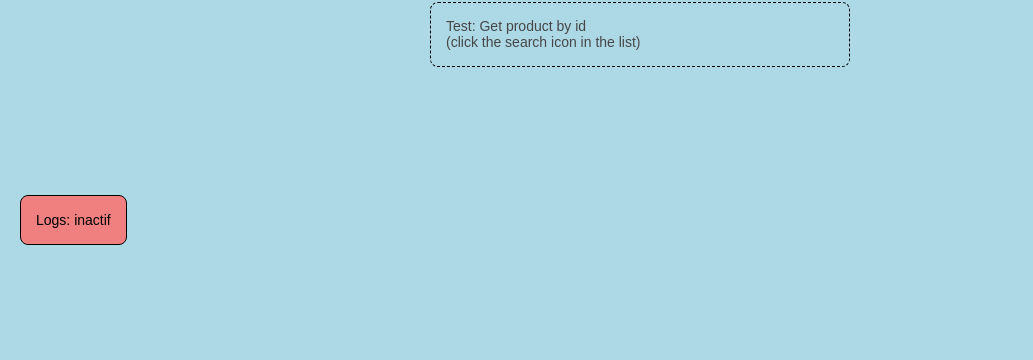
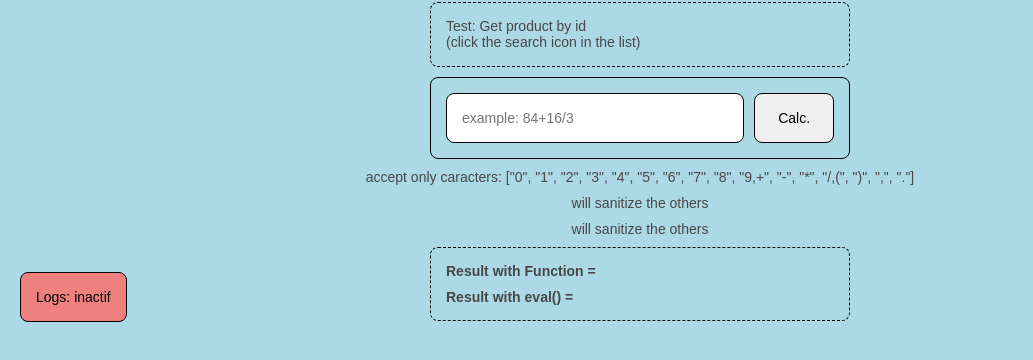
Before and after one commit to vasalome/test-technique-paloit, a React (Create React App) app in the folder client/: page / in a window 1280 px wide. Shown: the part 458-818 px from the top of the page, without its empty margins (0-1033 px from the left). Built offline with nearby package versions, Linux system fonts and the light colour scheme; no server answers.

Commit message:
try last demo

```diff
--- a/client/src/App.tsx
+++ b/client/src/App.tsx
@@ -177,7 +177,7 @@ function App() {
           </OptionsContainer>
           : <OptionsContainer>Test: Get product by id<br/>(click the search icon in the list)</OptionsContainer>
         }
-        {/* <Calculator activeLog={activeLog} /> */}
+        <Calculator activeLog={activeLog} />
       </Layout>
         <Button log active={activeLog}
           onClick={() => setLog((prevState) => { return (!prevState) })}>
--- a/client/src/components/Calculator/index.tsx
+++ b/client/src/components/Calculator/index.tsx
@@ -9,6 +9,10 @@ import {
 interface Properators {
   activeLog?: boolean
 }
+
+const accepted = ['0','1','2','3','4','5','6','7','8','9'];
+const operators = ['+','-','*','/'];
+const separators = ['(', ')', ',', '.'];
 
 const Calculator: FunctionComponent<Properators> = ({activeLog}) => {
   const [input, setInput] = useState<string>('')
@@ -25,20 +29,22 @@ const Calculator: FunctionComponent<Properators> = ({activeLog}) => {
         onChange={(e: React.FormEvent<HTMLInputElement>) => setInput(e.currentTarget.value)}
       />
       <Button
-        // onClick={() => calculate(input)}
         onClick={() => {
           setByEval(eval(input))
-          console.log(calculate(input))
-          setResult(calculate(input))
+          const result = calculate(input);
+          setResult(result)
         }}
       >Calc.</Button>
     </InputContainer>
+    <div>accept only caracters: ["{accepted.join('", "')},{operators.join('", "')},{separators.join('", "')}"]</div>
+    <div>will sanitize the others</div>
+    <div>will sanitize the others</div>
     <OptionsContainer style={{flexDirection: 'column'}}>
       <span style={{width: '100%', display: 'flex', justifyContent: 'space-between'}}>
-        <b>Result =</b>{result}
+        <b>Result with Function =</b>{result}
       </span>
       <span style={{width: '100%', display: 'flex', justifyContent: 'space-between'}}>
-        <b>Compare with eval() =</b>{byEval}
+        <b>Result with eval() =</b>{byEval}
       </span>
     </OptionsContainer>
     </>
@@ -46,8 +52,23 @@ const Calculator: FunctionComponent<Properators> = ({activeLog}) => {
 }
 
 export const calculate = (str: string) => {
+  str = str.replace(',', '.')
+  let tmp: string = '';
+  let i: number = 0;
+  while (i < str.length) {
+    if (accepted.includes(str[i]) || operators.includes(str[i])) {
+      if (operators.includes(str[i]) && i > 0 && operators.includes(str[i-1])) throw new Error("Action impossible: 2 opérateurs se suivent (Valentin)");
+      else tmp += str[i]
+    }
+    i++;
+  }
+  console.log("sanitize: |"+tmp+"|")
+  let result = Function("return "+tmp)();
+  return (result);
+}
 
-  return 0;
+const parser = (str: string) => {
+  // str
 }
 
 export default Calculator
--- a/client/src/components/DataTableLine/index.tsx
+++ b/client/src/components/DataTableLine/index.tsx
@@ -11,7 +11,11 @@ interface Props {
 }
 
 const DataTableLine: FunctionComponent<Props> = ({product, onChange, findId, activeLog}) => {
-  const [table, setTable] = useState<ProductModel>()
+  const [table, setTable] = useState<ProductModel>({
+    prodName: '',
+    prodCity: '',
+    prodPrice: ''
+  })
   const [edit, setEdit] = useState<boolean>(false)
 
   useEffect(() => {
@@ -95,7 +99,6 @@ const DataTableLine: FunctionComponent<Props> = ({product, onChange, findId, act
         <input type="text" value={table?.prodName}
           placeholder="Insert a name"
           onChange={(e: React.FormEvent<HTMLInputElement>): void => {
-            console.log(e.currentTarget.value)
             setTable({ ...table, prodName: e.currentTarget.value })
             setEdit(true)
           }}/>
@@ -112,7 +115,7 @@ const DataTableLine: FunctionComponent<Props> = ({product, onChange, findId, act
         </select>
       </DataTableItem>
       <DataTableItem size={2}>
-        <input type="number" value={table?.prodPrice}
+        <input type="text" value={table?.prodPrice}
           placeholder="Insert a price"
           onChange={(e: React.FormEvent<HTMLInputElement>): void => {
             // let tmp: number = calculate(e.currentTarget.value)
```
Also changed, not shown: 1 other file (tests, documents, lock files or other folders).
